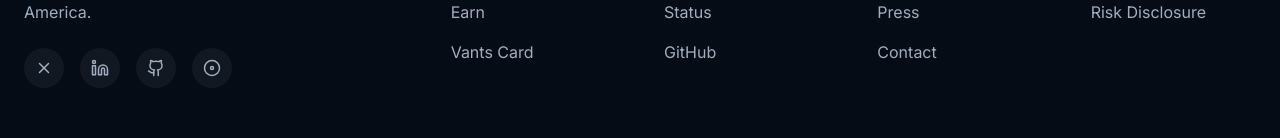
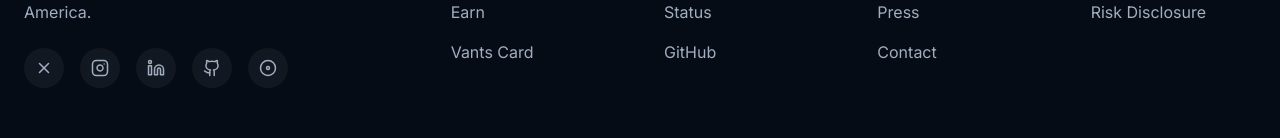
Before and after one commit to vhendala/vants-landing-page-nova, a React (Vite) app: page / in a window 1280 px wide. Shown: the part 3853-3991 px from the top of the page. Built offline with nearby package versions, Linux system fonts and the light colour scheme.

Commit message:
Add Instagram social media icon

```diff
--- a/src/components/Footer.tsx
+++ b/src/components/Footer.tsx
@@ -1,4 +1,4 @@
-import { X, Linkedin, Github, Disc } from 'lucide-react';
+import { X, Linkedin, Github, Disc, Instagram } from 'lucide-react';
 
 export const Footer = () => {
   return (
@@ -27,6 +27,9 @@ export const Footer = () => {
             <div className="flex gap-3 md:gap-4">
               <a href="https://x.com/vantsapp" target="_blank" rel="noopener noreferrer" className="w-9 h-9 md:w-10 md:h-10 rounded-full bg-white/5 flex items-center justify-center text-muted-foreground hover:bg-primary hover:text-white transition-all">
                 <X size={16} className="md:w-[18px] md:h-[18px]" />
+              </a>
+              <a href="https://instagram.com/vantsapp" target="_blank" rel="noopener noreferrer" className="w-9 h-9 md:w-10 md:h-10 rounded-full bg-white/5 flex items-center justify-center text-muted-foreground hover:bg-primary hover:text-white transition-all">
+                <Instagram size={16} className="md:w-[18px] md:h-[18px]" />
               </a>
               <a href="https://linkedin.com/company/vantsapp" target="_blank" rel="noopener noreferrer" className="w-9 h-9 md:w-10 md:h-10 rounded-full bg-white/5 flex items-center justify-center text-muted-foreground hover:bg-primary hover:text-white transition-all">
                 <Linkedin size={16} className="md:w-[18px] md:h-[18px]" />
```
